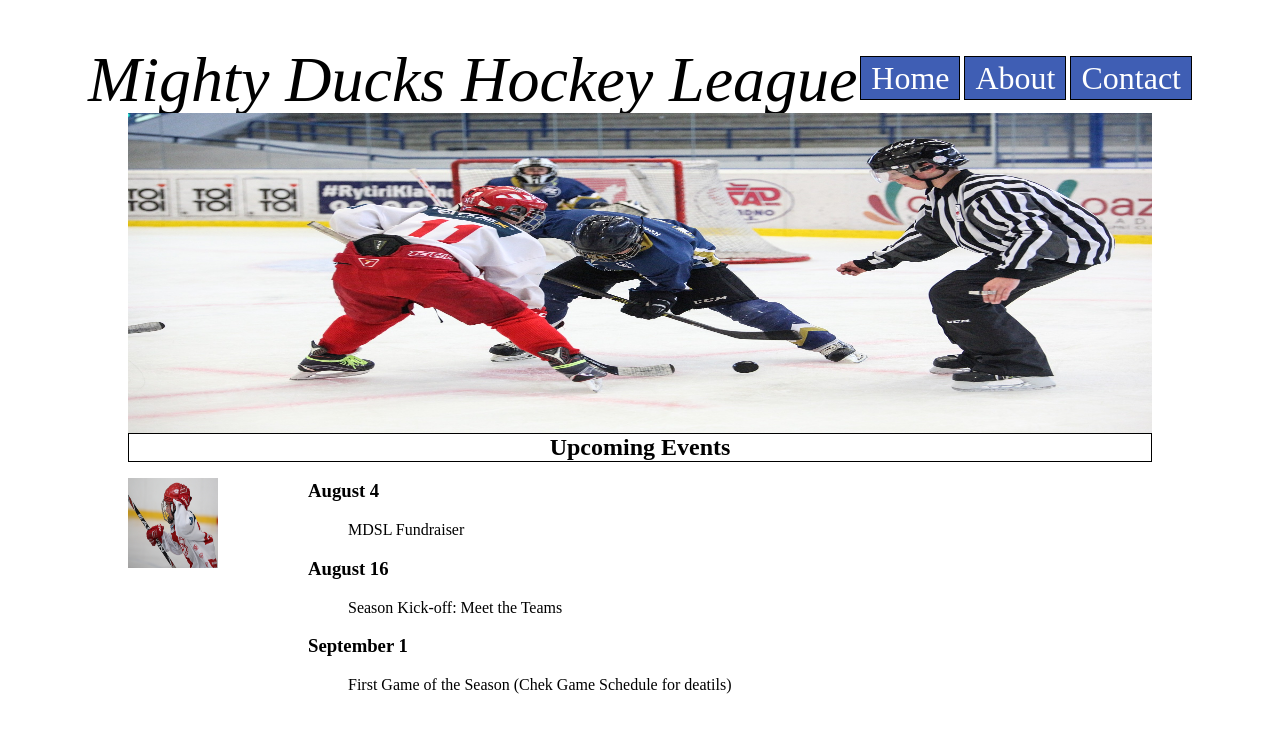
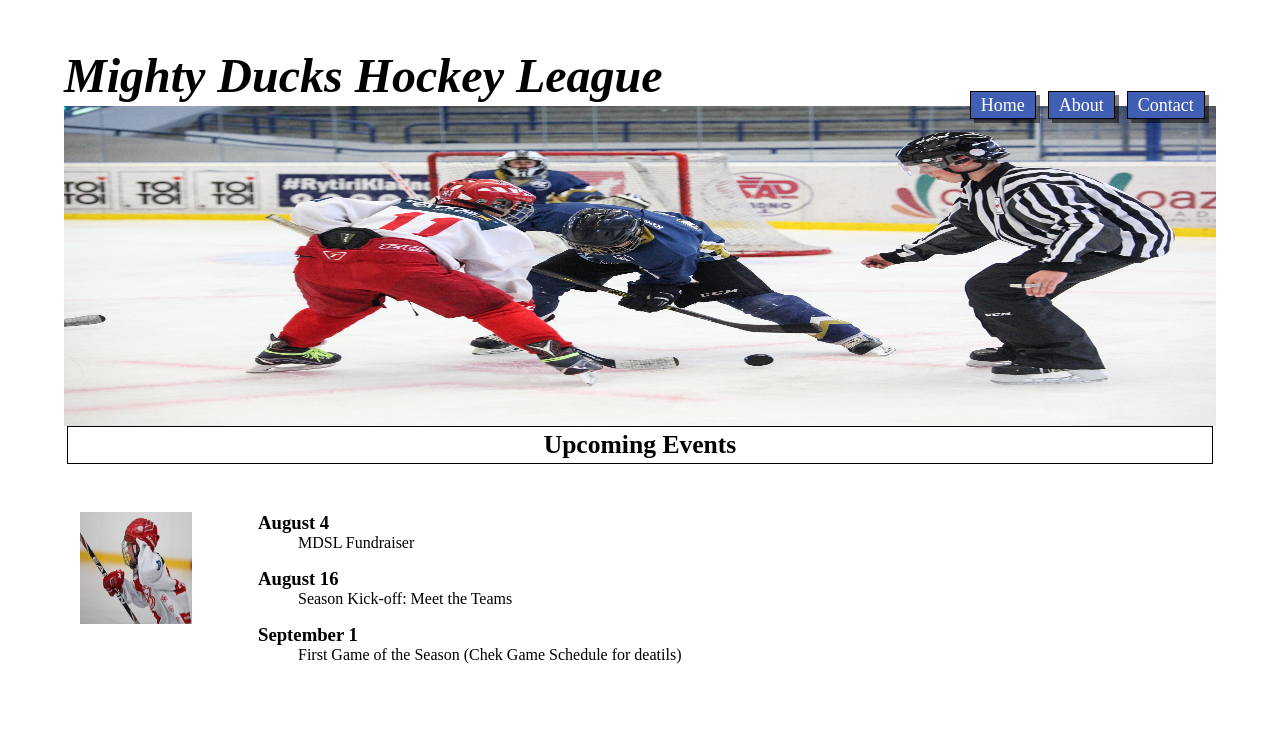
Before and after one commit to danielpalli/MDHL_PALLI_DANIEL, a plain HTML site: page index.html in a window 1280 px wide. Drawn offline with Linux system fonts and the light colour scheme.

Commit message:
Fixed: Modificaciones estilos y maquetado

```diff
--- a/assets/css/global.css
+++ b/assets/css/global.css
@@ -5,67 +5,82 @@ html {
 *:before,
 *:after {
   box-sizing: inhrit;
+  margin: 0;
+  padding: 0;
 }
 
 .contenedor {
-  max-width: calc(100% - 10rem);
-  width: 100%;
+  max-width: calc(100% - 10%);
   margin: 0 auto;
+  padding-top: 3rem;
 }
 
-.imagen-titulo {
+#titulo-principal {
+  font-size: 3rem;
+  font-style: italic;
+  margin-bottom: -1.1rem;
+}
+
+#navbar {
+  text-align: end;
+  position: relative;
+  top: 10px;
+  margin: 0 0.2rem;
+}
+
+.navbar-brand {
+  color: white;
+  background-color: rgb(63, 94, 180);
+  padding: 3px 10px;
+  margin-right: 0.5rem;
+  border: 1px solid black;
+  text-decoration: none;
+  font-size: large;
+  font-weight: 400;
+  box-shadow: 4px 4px 0px 0px rgba(0, 0, 0, 0.5);
+}
+
+.navbar-brand:hover {
+  background-color: rgb(22, 117, 22);
+}
+
+#imagen-titulo {
   width: 100%;
   height: 40vh;
 }
 
-#navbar {
-  background-color: #fff;
-  text-align: end;
-  margin-top: -100px;
-}
-
-header nav a {
-  color: white;
-  background-color: rgb(63, 94, 180);
-  padding: 3px 10px;
+#titulo-seccion {
+  text-align: center;
   border: 1px solid black;
-}
-
-header nav a:link {
-  text-decoration: none;
-}
-
-header nav a:hover {
-  background-color: rgb(22, 117, 22);
-}
-#navbar .navbar-brand {
-  font-size: 2em;
-  font-weight: 400;
-}
-
-h1 {
-  font-size: 4em;
-  font-style: italic;
-  font-weight: 400;
+  font-size: 1.6rem;
+  padding: 3px 0;
+  margin: 0 0.2rem
 }
 
 main {
   display: flex;
-  flex-direction: row;
 }
 
-.contenedor-eventos {
+#imagen-seccion {
+  width: 7rem;
+  height: 7rem;
+  margin: 3rem 1rem;
+}
+
+#contenedor-seccion {
+  margin: 2rem 0;
   padding-left: 50px;
   width: 100vw;
 }
 
-header h2 {
-  text-align: center;
-  margin: 0 40px;
-  margin-top: -20px;
-  border: 1px solid black;
+.texto-general {
+  text-indent: 40px;
 }
 
-p {
-  text-indent: 40px;
+.contacto-info {
+  padding-top: 1rem;
 }
+
+main section article h3 {
+  padding-top: 1rem;
+}
--- a/index.html
+++ b/index.html
@@ -12,45 +12,43 @@
     <div class="contenedor">
       <header>
         <h1 id="titulo-principal">Mighty Ducks Hockey League</h1>
+
         <nav id="navbar">
           <a class="navbar-brand" href="#">Home</a>
           <a class="navbar-brand" href="about.html">About</a>
           <a class="navbar-brand" href="contact.html">Contact</a>
         </nav>
-        <figure>
+
+        <figure style="display: flex;">
           <img
             src="assets/imgs/design1_image1.jpg"
             alt="logo"
-            class="imagen-titulo"
+            id="imagen-titulo"
           />
         </figure>
-        <h2>Upcoming Events</h2>
+
+        <h2 id="titulo-seccion">Upcoming Events</h2>
       </header>
 
       <main>
         <figure>
-          <img
-            src="assets/imgs/hockey  1.jpg"
-            width="90"
-            height="90"
-            alt="logo"
-          />
+          <img src="assets/imgs/hockey  1.jpg" id="imagen-seccion" alt="logo" />
         </figure>
 
-        <div class="contenedor-eventos">
+        <section id="contenedor-seccion">
           <article>
             <h3>August 4</h3>
-            <p>MDSL Fundraiser</p>
+            <p class="texto-general">MDSL Fundraiser</p>
           </article>
           <article>
             <h3>August 16</h3>
-            <p>Season Kick-off: Meet the Teams</p>
+            <p class="texto-general">Season Kick-off: Meet the Teams</p>
           </article>
           <article>
             <h3>September 1</h3>
-            <p>First Game of the Season (Chek Game Schedule for deatils)</p>
+            <p class="texto-general">First Game of the Season (Chek Game Schedule for deatils)</p>
           </article>
-        </div>
+        </section>
       </main>
     </div>
   </body>
```
Also changed, not shown: about.html (+11 -13 lines), contact.html (+10 -14 lines).
